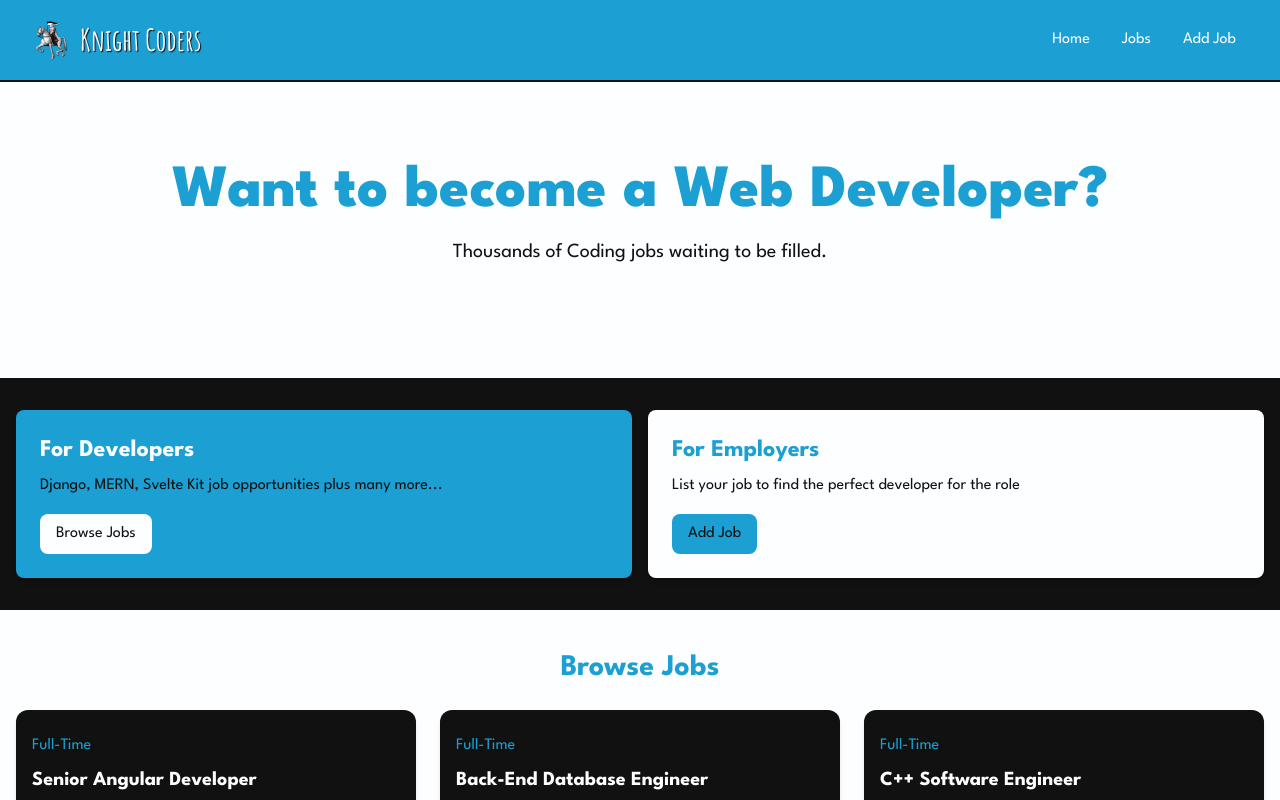
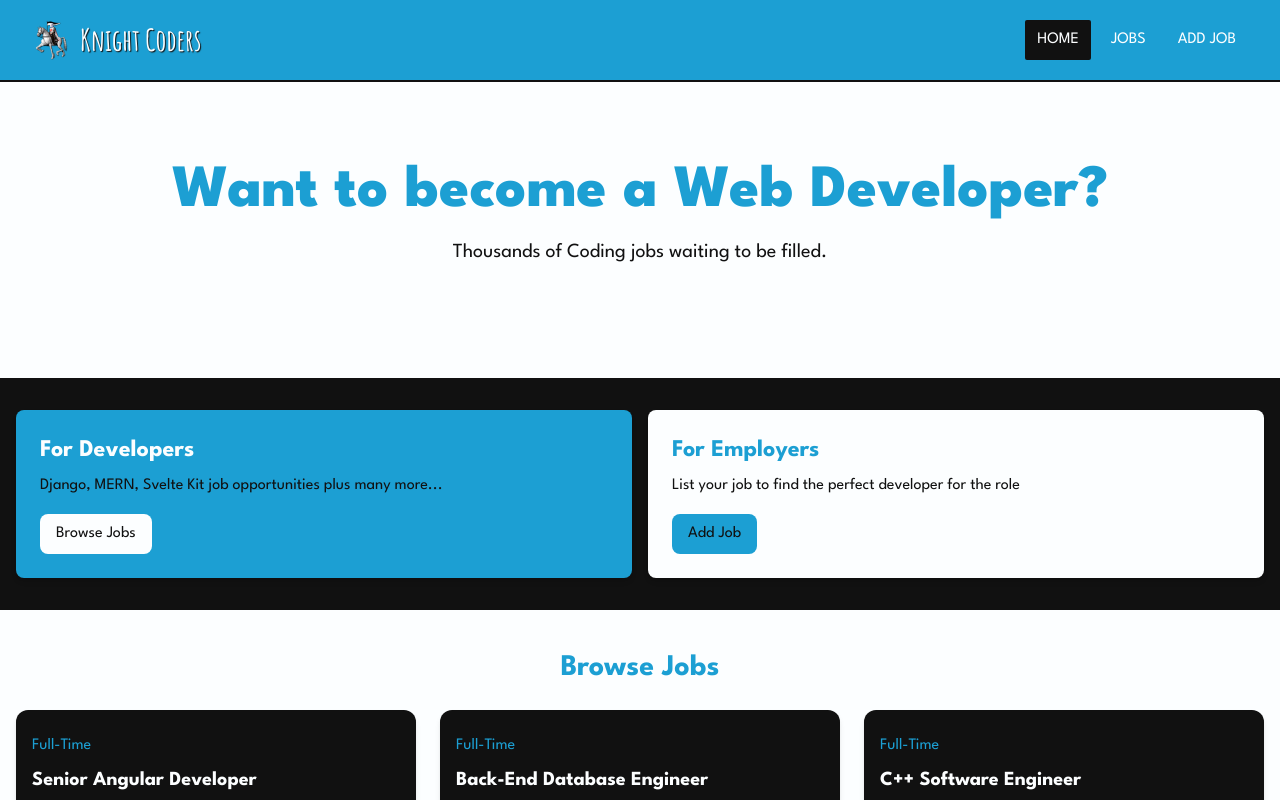
Before and after one commit to Nimira43/Knight-Coders, a Vue app: page / in a window 1280 px wide. Shown: the top 800 px of the page. Built offline with nearby package versions, Linux system fonts and the light colour scheme.

Commit message:
Updated navbar styling.

```diff
--- a/src/components/HomeCards.vue
+++ b/src/components/HomeCards.vue
@@ -1,7 +1,6 @@
 <script setup>
 import { RouterLink } from 'vue-router'
 import Card from './Card.vue'
-
 </script>
 
 <template>
--- a/src/components/Navbar.vue
+++ b/src/components/Navbar.vue
@@ -1,6 +1,12 @@
 <script setup>
 import logo from '@/assets/images/logo.png'
-import { RouterLink } from 'vue-router'
+import { RouterLink, useRoute } from 'vue-router'
+
+const isActiveLink = (routePath) => {
+  const route = useRoute()
+  return route.path === routePath
+}
+
 </script>
 
 <template>
@@ -18,19 +24,46 @@ import { RouterLink } from 'vue-router'
             <div class='flex space-x-2'>
               <RouterLink
                 to='/'
-                class='text-light hover:text-dark rounded-md px-3 py-2'
+                :class="[
+                  isActiveLink('/')
+                    ? 'bg-dark'
+                    : 'hover:bg-grey-dark hover:text-light',
+                  'text-light',
+                  'uppercase',
+                  'px-3',
+                  'py-2',
+                  'rounded-sm',
+                ]"
               >
                 Home
               </RouterLink>
               <RouterLink
                 to='/jobs'
-                class='text-light hover:text-dark rounded-md px-3 py-2'
+                :class="[
+                  isActiveLink('/jobs')
+                    ? 'bg-dark'
+                    : 'hover:bg-grey-dark hover:text-light',
+                  'text-light',
+                  'uppercase',
+                  'px-3',
+                  'py-2',
+                  'rounded-sm',
+                ]"
               >
                 Jobs
               </RouterLink>
               <RouterLink
                 to='/jobs/add'
-                class='text-light hover:text-dark rounded-md px-3 py-2'
+                :class="[
+                  isActiveLink('/jobs/add')
+                    ? 'bg-dark'
+                    : 'hover:bg-grey-dark hover:text-light',
+                  'text-light',
+                  'uppercase',
+                  'px-3',
+                  'py-2',
+                  'rounded-sm',
+                ]"
               >
                 Add Job
               </RouterLink>
--- a/tailwind.config.js
+++ b/tailwind.config.js
@@ -7,6 +7,7 @@ export default {
         'main': '#1c9fd3',
         'light': '#fcfeff',
         'dark': '#111',
+        'grey-dark': '#333',
       },
       fontFamily: {
         sans: ['Poppins', 'sans-serif'],
```
